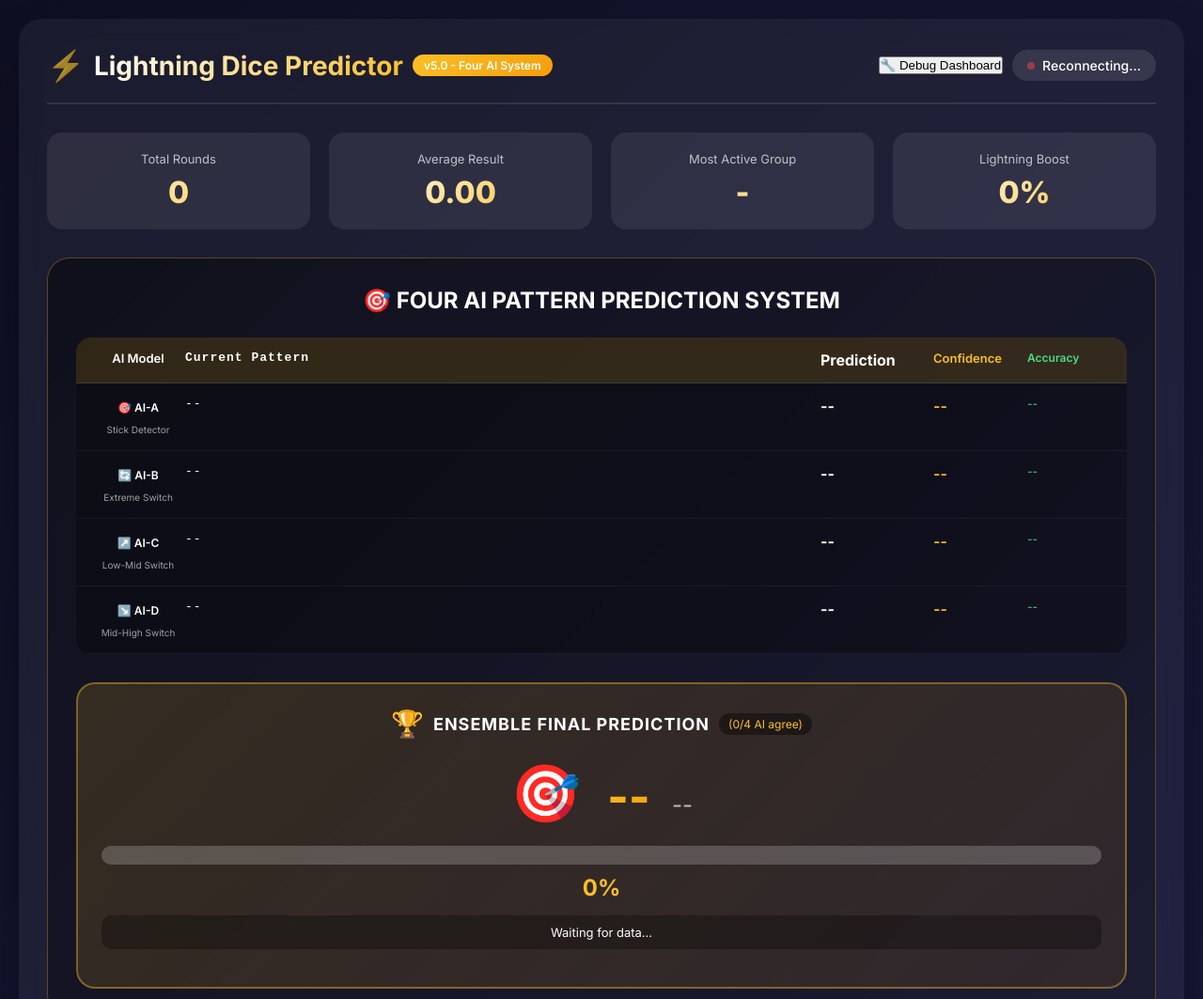
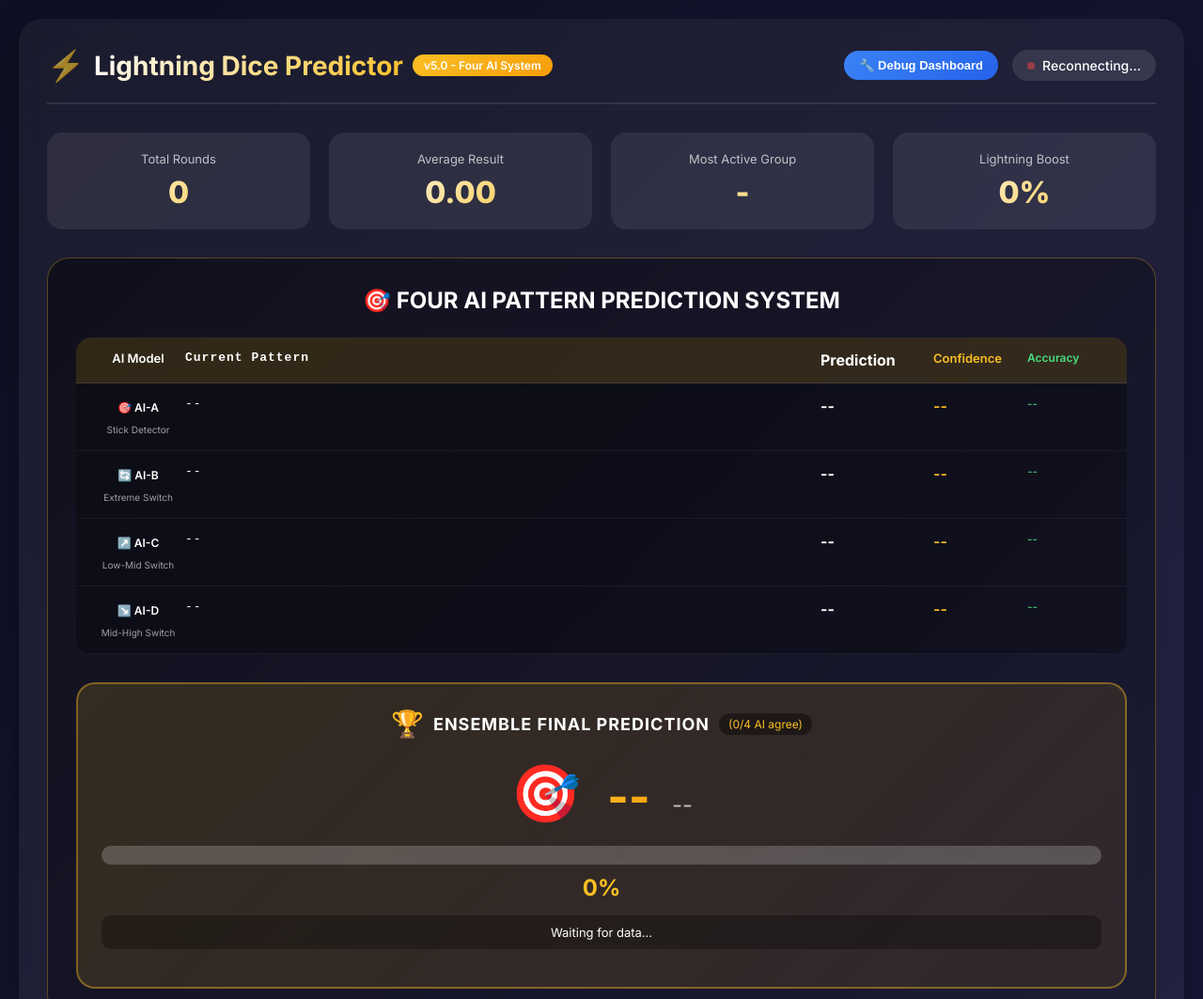
Before and after one commit to MsTaslima/lightning-dice-predictor2, a website: page public/index.html in a window 1280 px wide. Shown: the top 1063 px of the page at 94% size. Drawn offline with Linux system fonts and the light colour scheme; no server answers.

Commit message:
Update style.css

```diff
--- a/public/style.css
+++ b/public/style.css
@@ -733,3 +733,36 @@ input:checked + .slider:before {
     0%, 100% { opacity: 1; }
     50% { opacity: 0.6; }
 }
+
+/* Header Buttons */
+.header-buttons {
+    display: flex;
+    align-items: center;
+    gap: 15px;
+}
+
+/* Debug Button */
+.debug-btn {
+    background: linear-gradient(135deg, #3b82f6, #2563eb);
+    border: none;
+    padding: 8px 16px;
+    border-radius: 20px;
+    color: white;
+    font-weight: 600;
+    font-size: 13px;
+    cursor: pointer;
+    transition: all 0.3s ease;
+    display: flex;
+    align-items: center;
+    gap: 6px;
+}
+
+.debug-btn:hover {
+    transform: translateY(-2px);
+    box-shadow: 0 5px 15px rgba(59, 130, 246, 0.3);
+    background: linear-gradient(135deg, #2563eb, #1d4ed8);
+}
+
+.debug-btn:active {
+    transform: translateY(0);
+}
```
